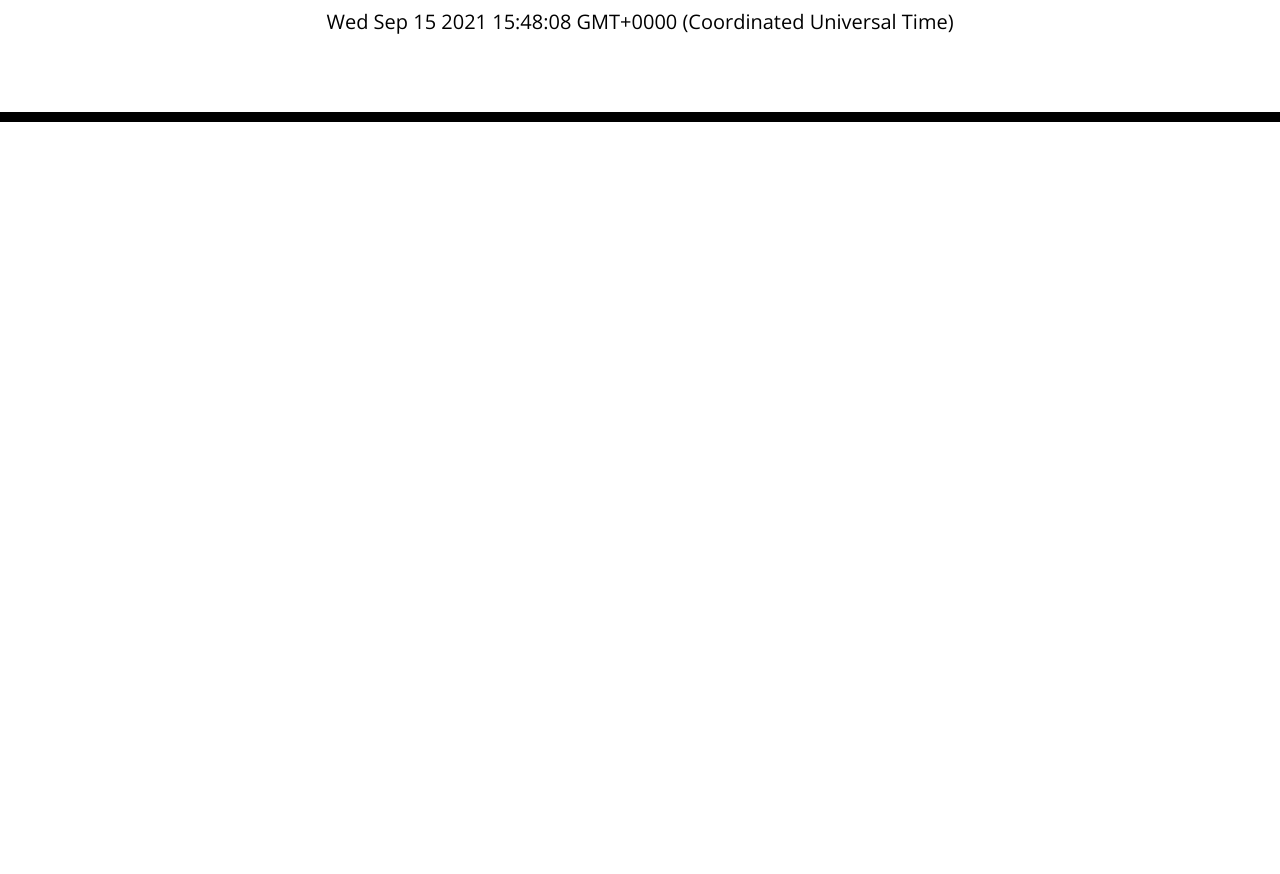
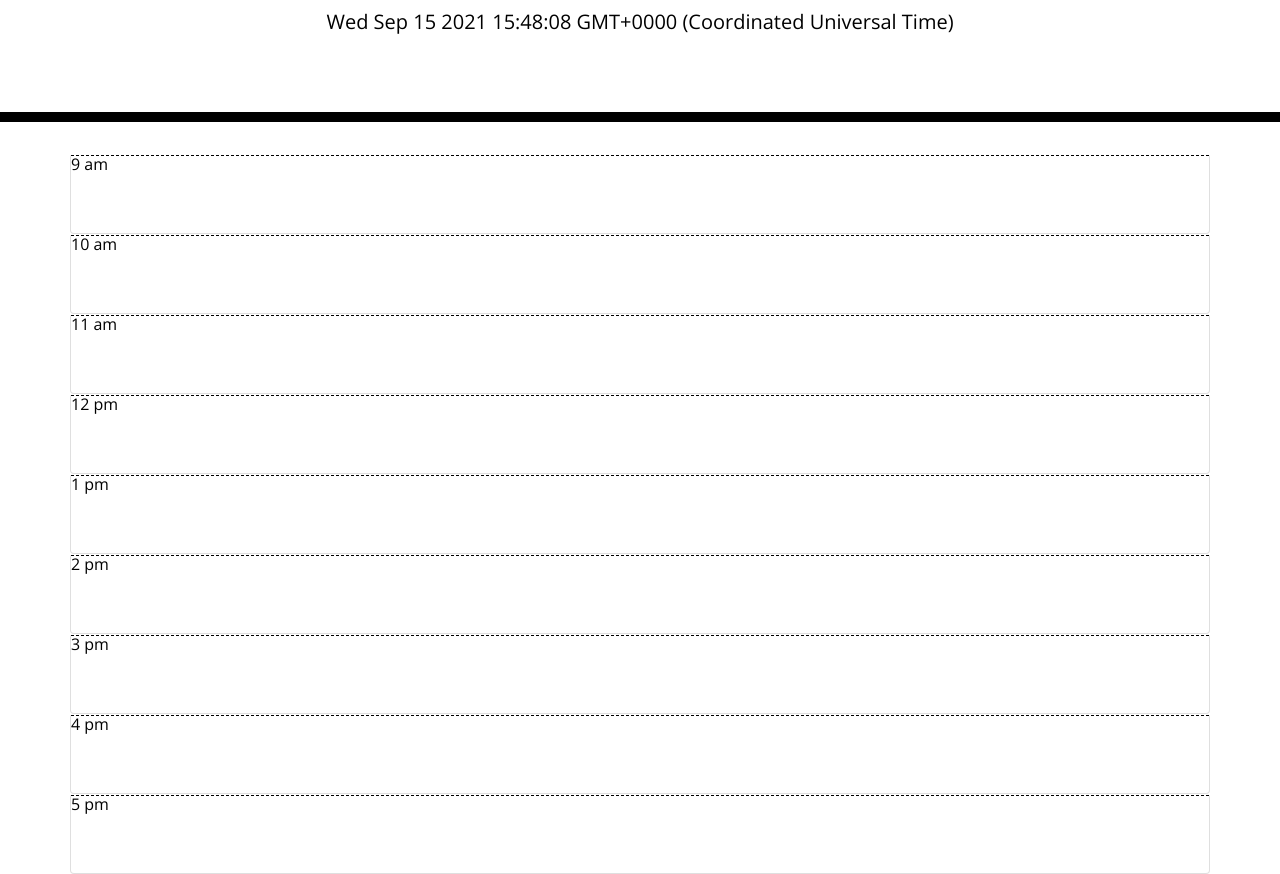
Before and after one commit to klynmc/furry-train, a plain HTML site: page index.html in a window 1280 px wide. Shown: the part 182-1056 px from the top of the page. Before the commit the page ends 800 px from the top, so only its background shows below. Drawn offline with nearby package versions, Linux system fonts and the light colour scheme.

Commit message:
add times

```diff
--- a/index.html
+++ b/index.html
@@ -30,6 +30,41 @@
     </header>
     <div class="container">
       <!-- Timeblocks go here -->
+      <div class="row column card">
+        <p class="hour">9 am</p>
+      </div>
+
+      <div class="row column card">
+        <p class="hour">10 am</p>
+      </div>
+
+      <div class="row column card">
+        <p class="hour">11 am</p>
+      </div>
+
+      <div class="row column card">
+        <p class="hour">12 pm</p>
+      </div>
+
+      <div class="row column card">
+        <p class="hour">1 pm</p>
+      </div>
+
+      <div class="row column card">
+        <p class="hour">2 pm</p>
+      </div>
+
+      <div class="row column card">
+        <p class="hour">3 pm</p>
+      </div>
+
+      <div class="row column card">
+        <p class="hour">4 pm</p>
+      </div>
+
+      <div class="row column card">
+        <p class="hour">5 pm</p>
+      </div>
     </div>
 
     <script src="https://code.jquery.com/jquery-3.4.1.min.js"></script>
```
